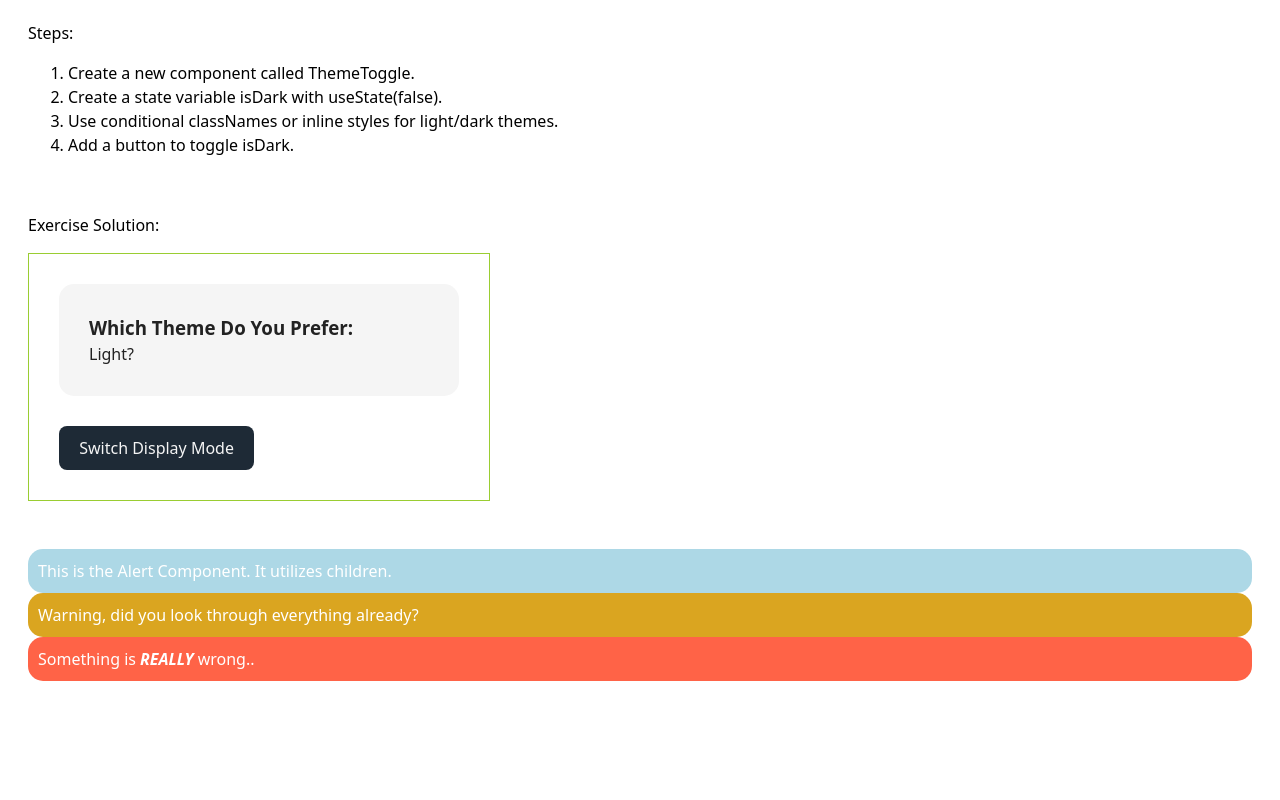
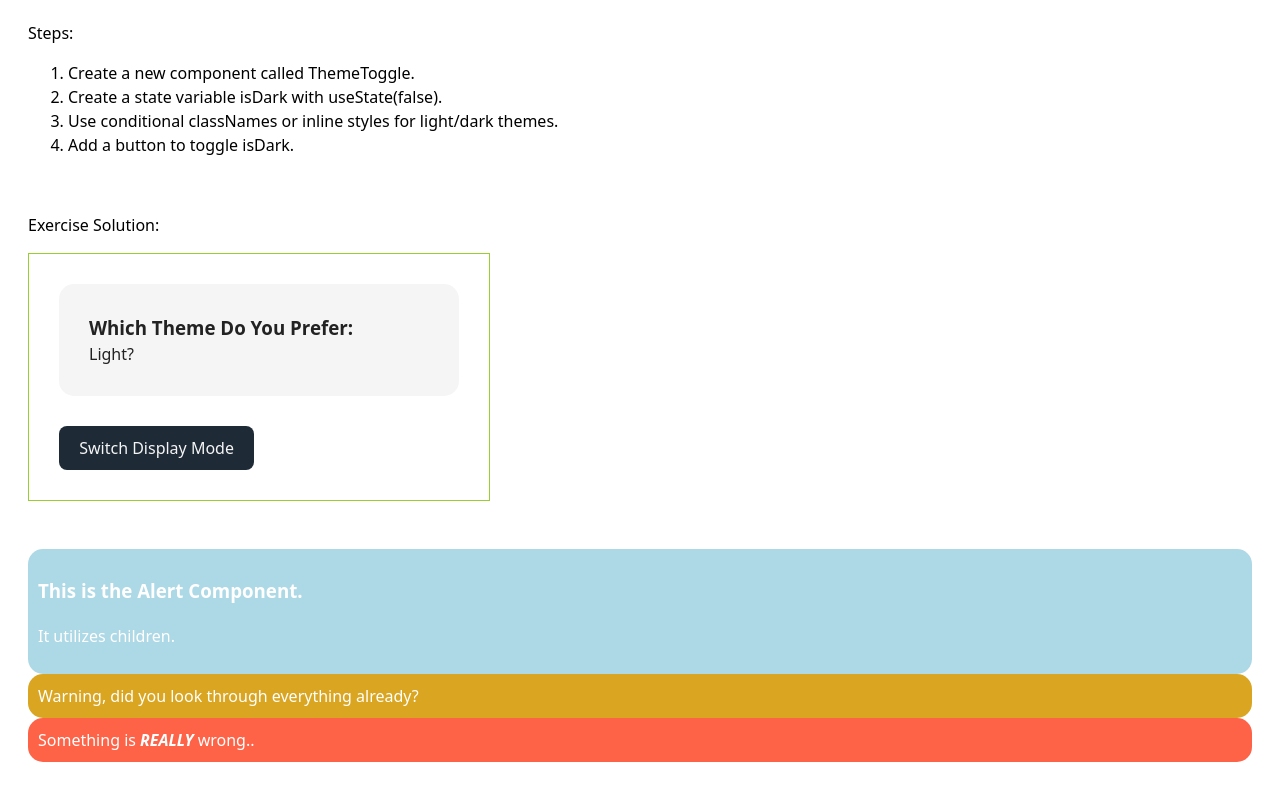
Before and after one commit to Bateeters/React-Exercises-Pt2, a React app in the folder React Exercises Pt2/: page / in a window 1280 px wide. Shown: the part 2383-3183 px from the top of the page. Before the commit the page ends 3120 px from the top, so only its background shows below. Built offline with nearby package versions, Linux system fonts and the light colour scheme; the HTML template or start-up script is replaced by a standard one.

Commit message:
adjusted the Alert component usage on HomePage

```diff
--- a/React Exercises Pt2/src/pages/HomePage.jsx
+++ b/React Exercises Pt2/src/pages/HomePage.jsx
@@ -38,7 +38,10 @@ function HomePage() {
     <TodoList/>,
     <ThemeToggle/>,
     <Alert>
-      This is the Alert Component. It utilizes children.
+      <div>
+        <h3>This is the Alert Component.</h3>
+        <p>It utilizes children.</p>
+      </div>
     </Alert>,
     <Alert type='warning'>
       Warning, did you look through everything already?
```
